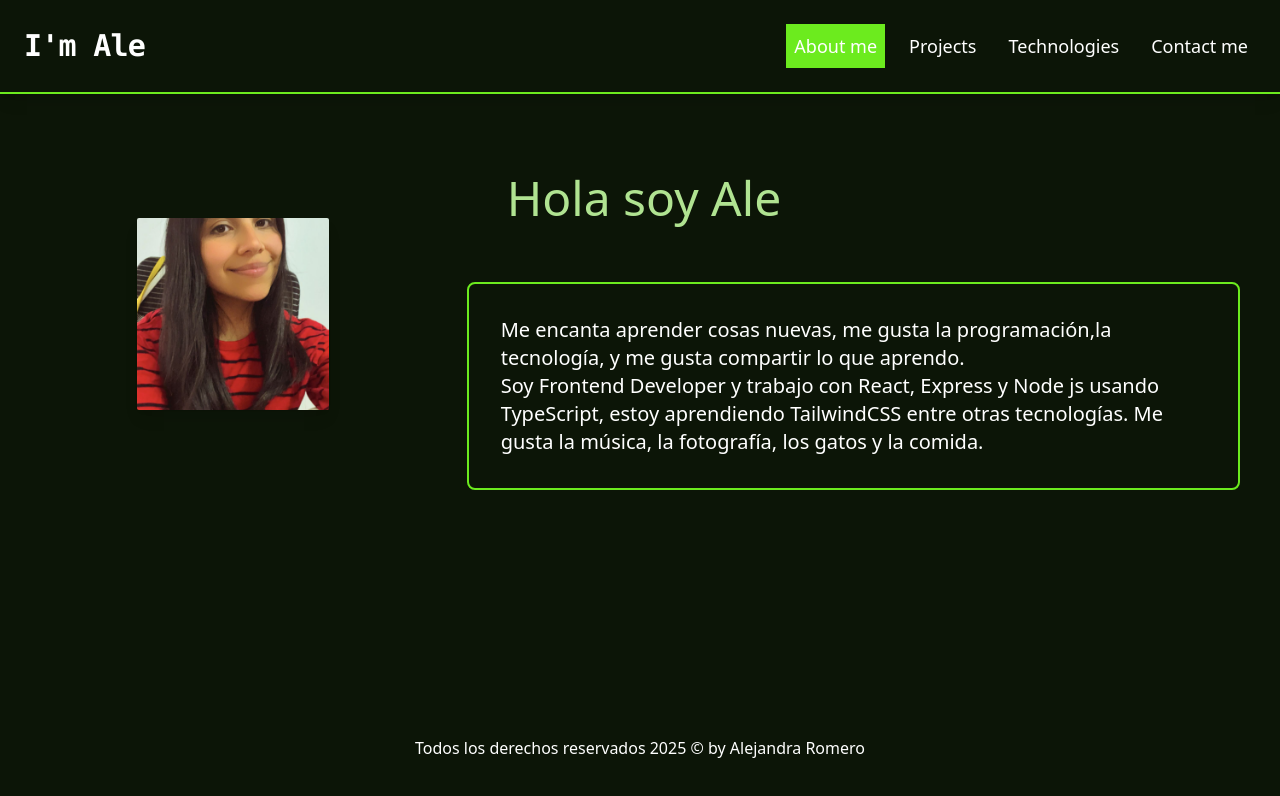
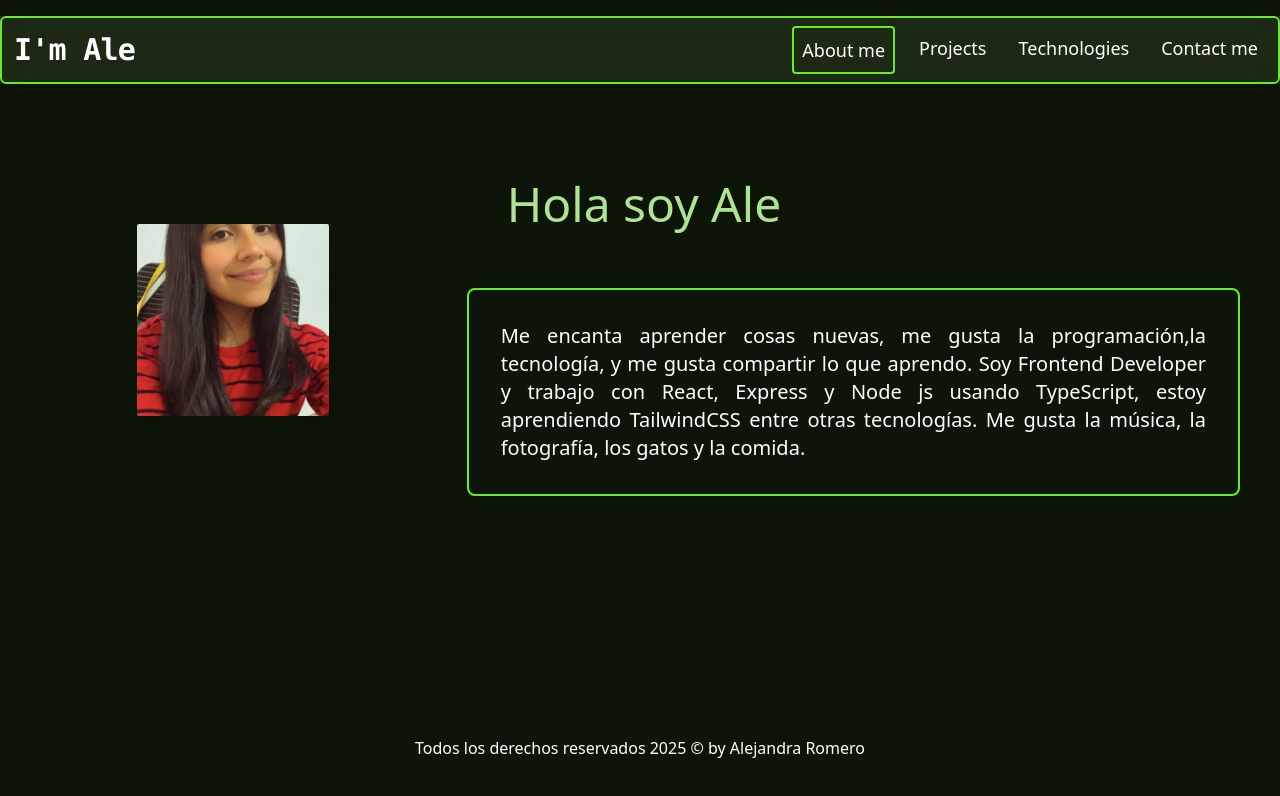
Before and after one commit to alejaromerom/my-portfolio-2025, a React (Vite) app: page /about in a window 1280 px wide. Shown: the top 796 px of the page. Built offline with nearby package versions, Linux system fonts and the light colour scheme; what tailwindcss-motion would draw is missing.

Commit message:
Navbar Changes at styles and other components improvements

```diff
--- a/src/components/NavBar.tsx
+++ b/src/components/NavBar.tsx
@@ -9,8 +9,9 @@ export function NavBar() {
   };
 
   return (
-    <>
-      <nav className="flex items-center justify-between flex-wrap border-b-2 border-accent shadow-lg p-6 bg-background">
+    <header className=" py-4 container mx-auto">
+      <nav className="w-full flex justify-between  items-center rounded-md border-2 border-accent shadow-lg py-2 px-3 bg-primary/10 backdrop-blur-md">
+        <div>
           <div className="flex items-center flex-shrink-0 text-white mr-6">
             <NavLink
               to="/"
@@ -19,7 +20,8 @@ export function NavBar() {
               I'm Ale
             </NavLink>
           </div>
-        <div className="block lg:hidden">
+        </div>
+        <div className="block lg:hidden ">
           <button
             id="boton"
             onClick={toggleMenu}
@@ -48,7 +50,7 @@ export function NavBar() {
                 to={nav.href}
                 className={({ isActive }) =>
                   `${
-                    isActive ? "bg-accent" : ""
+                    isActive ? "border-2 border-accent rounded" : ""
                   } p-2 text-lg block mt-4 lg:inline-block lg:mt-0 text-white hover:text-white`
                 }
               >
@@ -58,6 +60,6 @@ export function NavBar() {
           </div>
         </div>
       </nav>
-    </>
+    </header>
   );
 }
--- a/src/pages/Aboutme.tsx
+++ b/src/pages/Aboutme.tsx
@@ -14,12 +14,12 @@ export function Aboutme() {
 
         <div className="sm:w-2/3 sm:text-left sm:ml-10">
           <h1 className="text-5xl  text-primary p-10 mb-4 ">Hola soy Ale</h1>
-          <p className="rounded-lg border-2 p-8 border-accent text-white text-lg sm:text-xl transition ease-in-out delay-150 translate-y-1 hover:scale-105 hover:bg-transparent duration-300 motion-preset-flomoji-👉">
+          <p className=" text-justify rounded-lg border-2 p-8  border-accent text-white text-lg sm:text-xl transition ease-in-out delay-150 translate-y-1 hover:scale-105 hover:bg-transparent duration-300 motion-preset-flomoji-👉">
             Me encanta aprender cosas nuevas, me gusta la programación,la
-            tecnología, y me gusta compartir lo que aprendo. <br />
-            Soy Frontend Developer y trabajo con React, Express y Node js usando
-            TypeScript, estoy aprendiendo TailwindCSS entre otras tecnologías.
-            Me gusta la música, la fotografía, los gatos y la comida.
+            tecnología, y me gusta compartir lo que aprendo. Soy Frontend
+            Developer y trabajo con React, Express y Node js usando TypeScript,
+            estoy aprendiendo TailwindCSS entre otras tecnologías. Me gusta la
+            música, la fotografía, los gatos y la comida.
           </p>
         </div>
       </div>
--- a/src/pages/Contactme.tsx
+++ b/src/pages/Contactme.tsx
@@ -4,7 +4,7 @@ export function Contactme() {
   return (
     <>
       <div className="">
-        <h1 className="text-3xl text-primary text-center p-10">
+        <h1 className="text-5xl text-primary text-center p-10 sm-text-center">
           Interactua conmigo
         </h1>
         <div className="flex space-x-10 justify-center">
@@ -16,7 +16,7 @@ export function Contactme() {
               rel="noopener noreferrer"
               className="transition ease-in-out delay-150 translate-y-1 hover:scale-150 hover:bg-transparent duration-300"
             >
-              <red.icon size={40} stroke={1.5} color="#6ceb1e" />
+              <red.icon size={70} stroke={1.5} color="#6ceb1e" />
             </a>
           ))}
         </div>
```
Lines whose indentation alone changed are shown as unchanged.
